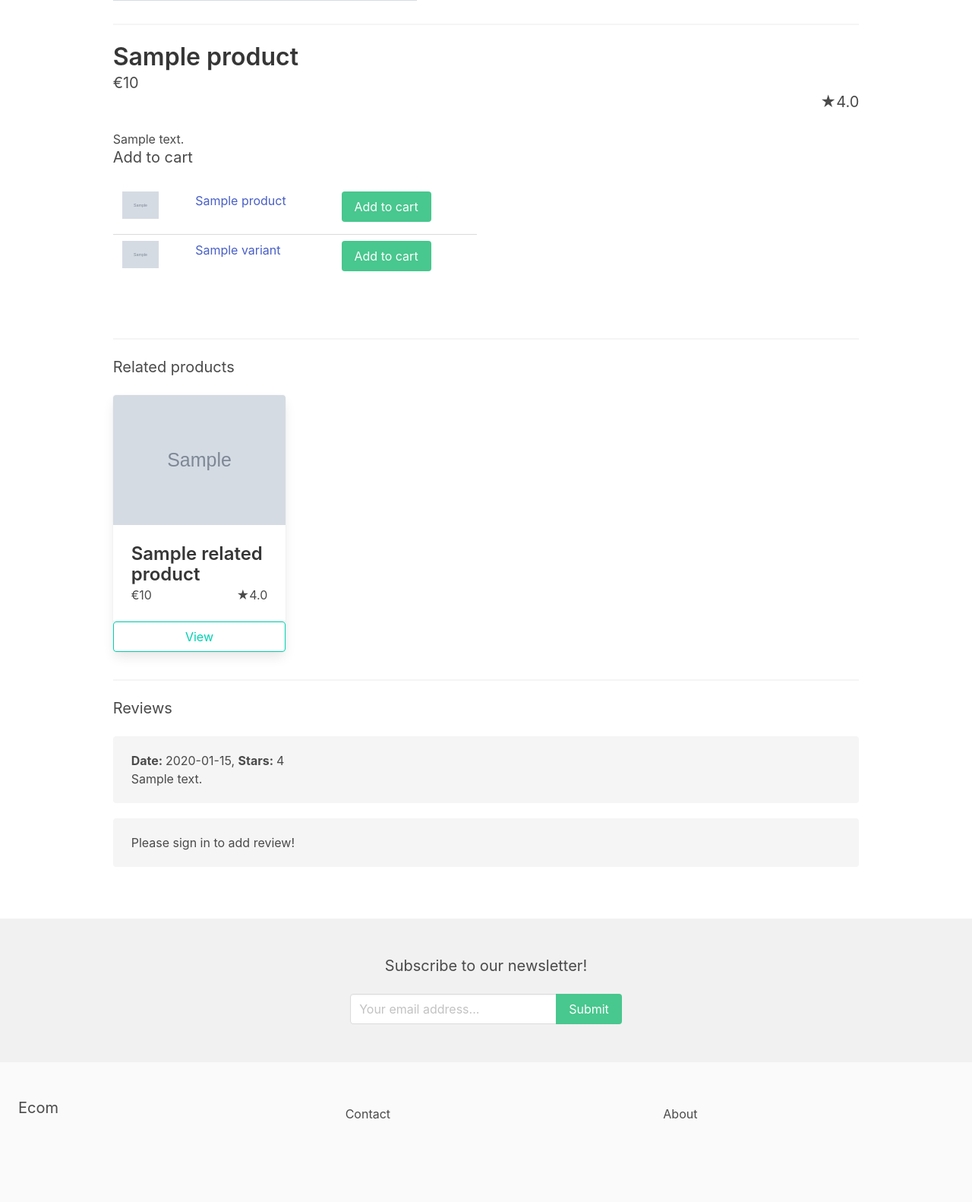
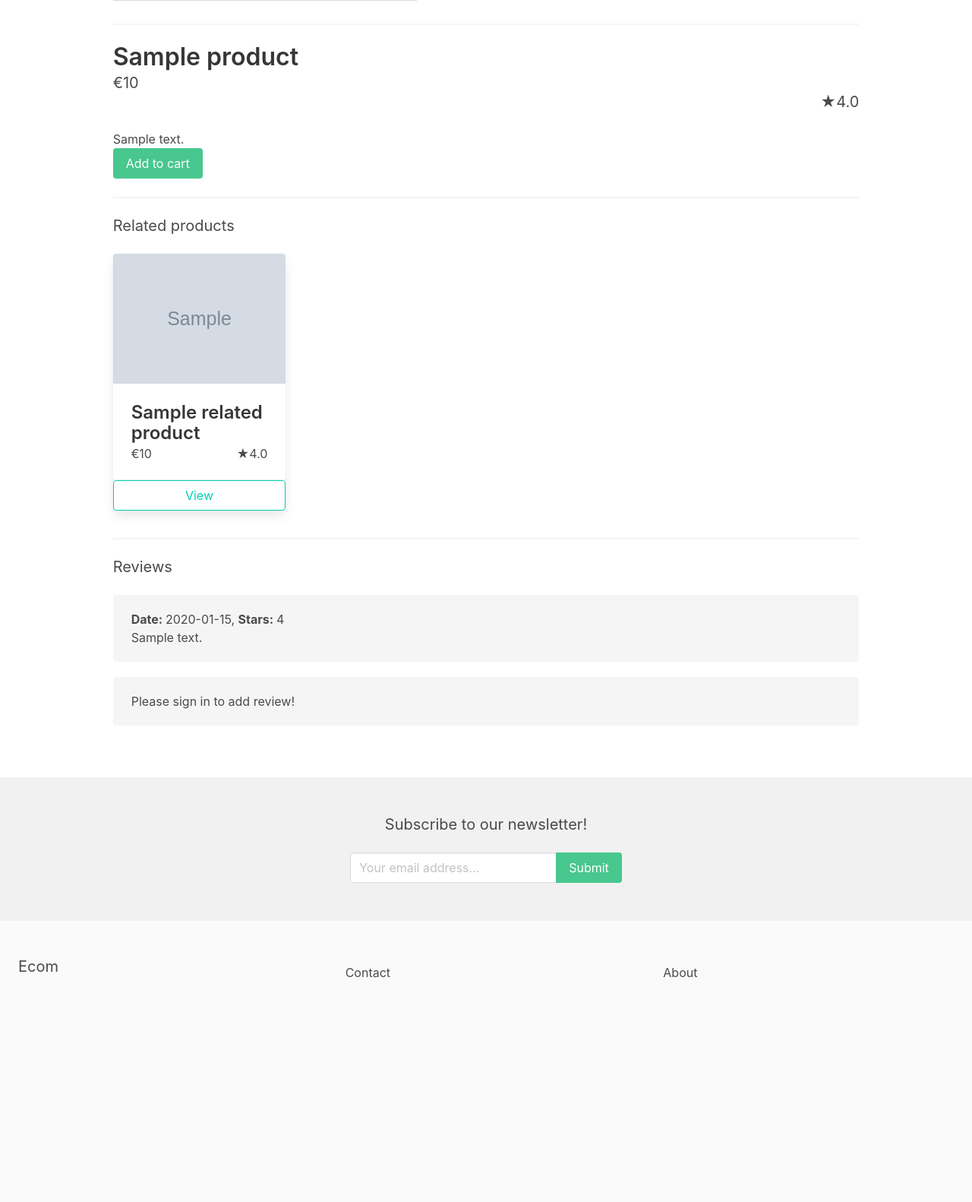
Before and after one commit to manos-mark/django-vue-ecom, a Django app: template ecom/apps/store/templates/product_detail.html in a window 1280 px wide. Shown: the part 451-2033 px from the top of the page at 76% size. After the commit the page ends 1738 px from the top, so only its background shows below. Run offline with Django 3.2, Linux system fonts and the light colour scheme; the template is opened without the code that fills it: most values are stand-ins (such as "Sample title", 1, 10 or a date in 2020); grey boxes marked "Sample" are stand-in pictures; some libraries are stand-ins or nearby versions.

Commit message:
remove variant/children products

```diff
--- a/ecom/apps/store/models.py
+++ b/ecom/apps/store/models.py
@@ -63,7 +63,6 @@ class Category(models.Model):
 class Product(models.Model):
     store = models.ForeignKey(Store, related_name='products', on_delete=models.CASCADE, blank=True, null=True)
     category = models.ForeignKey(Category, related_name='products', on_delete=models.CASCADE)
-    parent = models.ForeignKey('self', related_name='variants', on_delete=models.CASCADE, blank=True, null=True)
     title = models.CharField(max_length=255)
     slug = models.SlugField(max_length=255, unique=True)
     description = models.TextField(blank=True, null=True)
--- a/ecom/apps/store/templates/product_detail.html
+++ b/ecom/apps/store/templates/product_detail.html
@@ -40,24 +40,6 @@
             <p>{{ product.description }}</p>
         {% endif %}
 
-        {% if product.variants.all %}
-            <h2 class="subtitle">Add to cart</h2>
-            <div class="columns">
-                <div class="column is-6">
-                    <table class="table is-fullwidth">
-                        <tbody>
-                            <tr>
-                                <td>
-                                    <figure class="image is-48x48">
-                                        {% if product.get_thumbnail %}
-                                            <img src="{{ product.get_thumbnail }}" alt="">
-                                        {% endif %}
-                                    </figure>
-                                </td>
-                                <td>
-                                    <a href="{% url 'product_detail' product.category.slug product.slug %}">{{ product.title }}</a>
-                                </td>
-                                <td>
         {% if product.in_cart %}
             <p>Already in cart!</p>
         {% else %}
@@ -68,56 +50,6 @@
                 >Add to cart</button>
             {% else %}
             <p>The product is out of stock!</p>
-                                        {% endif %}
-                                    {% endif %}
-                                </td>
-                            </tr>
-
-                            {% for variant in product.variants.all %}
-                                <tr>
-                                    <td>
-                                        <figure class="image is-48x48">
-                                            {% if variant.get_thumbnail %}
-                                                <img src="{{ variant.get_thumbnail }}" alt="">
-                                            {% endif %}
-                                        </figure>
-                                    </td>
-                                    <td>
-                                        <a href="{% url 'product_detail' variant.category.slug variant.slug %}">{{ variant.title }}</a>
-                                    </td>
-                                    <td>
-                                        {% if variant.in_cart %}
-                                            <p>Already in cart!</p>
-                                        {% else %}
-                                            {% if variant.num_available > 0 %}
-                                            <!-- TODO: check if the variant is availabe -->
-                                            <button @click="addToCart({{ variant.id }})"
-                                                class="button is-success"
-                                                >Add to cart</button>
-                                            {% else %}
-                                            <p>The product is out of stock!</p>
-                                            {% endif %}
-                                        {% endif %}
-                                    </td>
-                                </tr>
-                            {% endfor %}
-
-                        </tbody>
-                    </table>
-                </div>
-            </div>
-        {% else %}
-            {% if product.in_cart %}
-                <p>Already in cart!</p>
-            {% else %}
-                {% if product.num_available > 0 %}
-                <!-- TODO: check if the product is availabe -->
-                <button @click="addToCart({{ product.id }})"
-                    class="button is-success"
-                    >Add to cart</button>
-                {% else %}
-                <p>The product is out of stock!</p>
-                {% endif %}
             {% endif %}
         {% endif %}
 
```
Also changed, not shown: ecom/apps/store/views.py (+2 -5 lines), ecom/apps/store/migrations/0028_remove_product_parent.py (added), ecom/db.sqlite3. Lines whose indentation alone changed are shown as unchanged.
